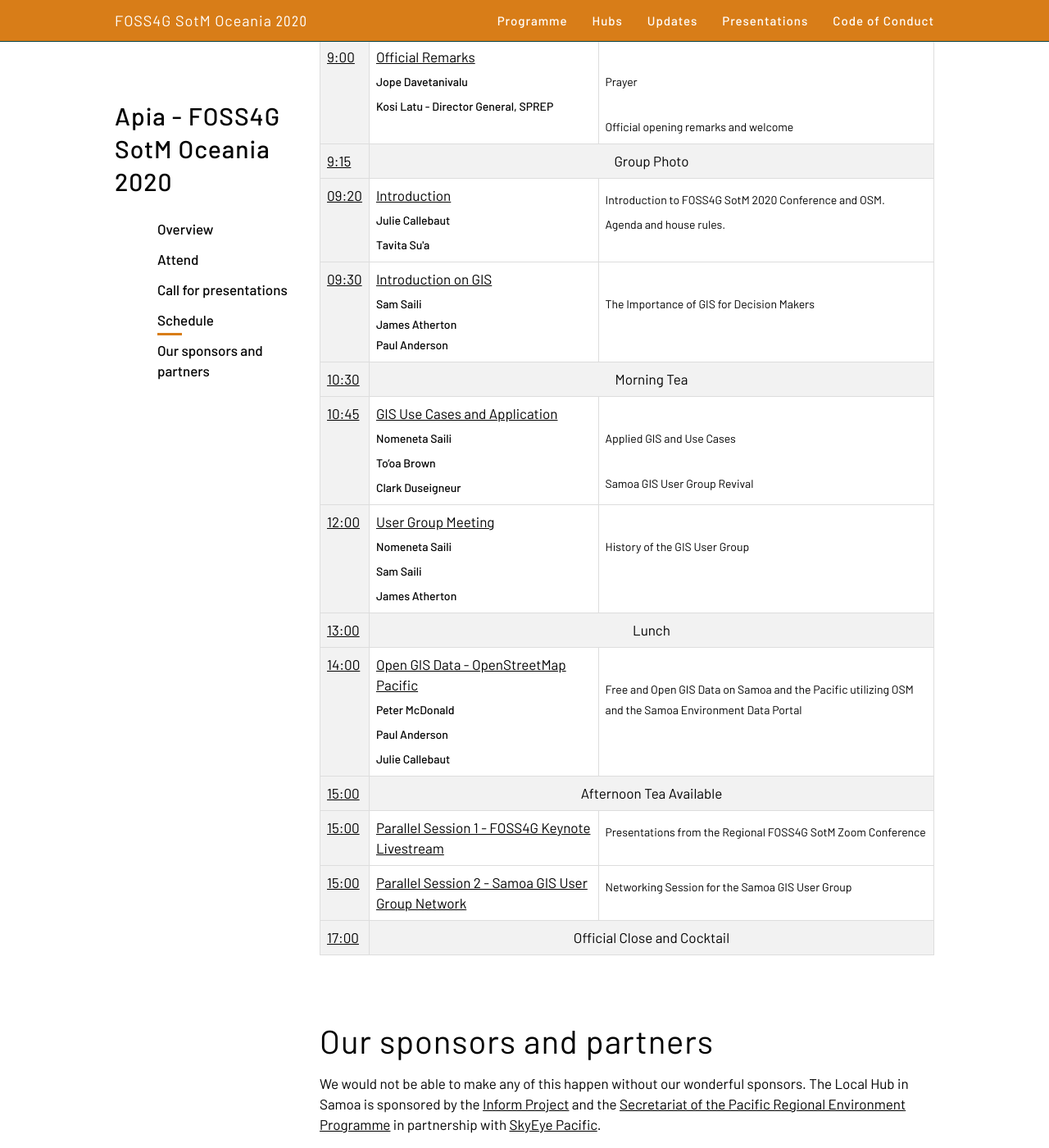
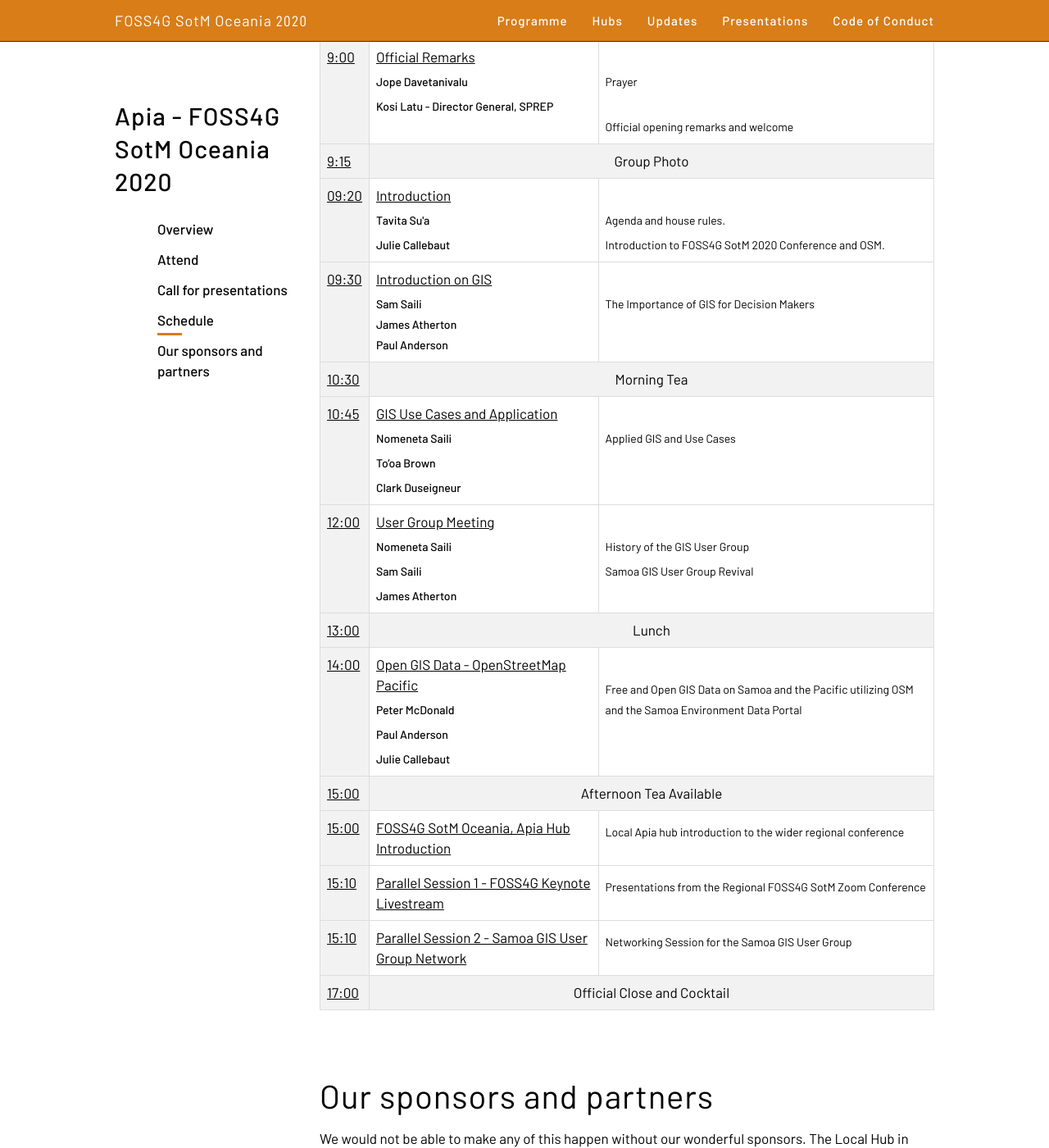
Before and after one commit to osgeo-oceania/foss4g-sotm-oceania-2020, a Jekyll site: the page built from hubs/apia/index.html, in a window 1280 px wide and 1400 px high, scrolled down 2604 px. Shown: the whole window at 82% size. Built offline with Jekyll 4.4.1, drawn with Linux system fonts in a browser that asks for light colours.

Commit message:
updated apia-hub schedule

```diff
--- a/hubs/apia/index.html
+++ b/hubs/apia/index.html
@@ -215,14 +215,16 @@
                 </td>
                 <td rowspan="1">
                     <u>Introduction</u>
-                    <br><span class="speaker"><strong>Julie Callebaut</strong>
+                    <br>
+                    <span class="speaker"><strong>Tavita Su'a</strong>
                     </span>
-                        <span class="speaker"><strong>Tavita Su'a</strong>
+                    <span class="speaker"><strong>Julie Callebaut</strong>
                     </span>
                 </td>
                 <td>
+                    <br>
+                    <span class="speaker">Agenda and house rules.</span>
                     <span class="speaker">Introduction to FOSS4G SotM 2020 Conference and OSM.</span>
-                    <span class="speaker">Agenda and house rules.</span>
                 </td>
             </tr>
             <tr>
@@ -259,8 +261,7 @@
                 <td rowspan="1" id="session_3DMDQK">
                     <br><span class="speaker">Applied GIS and Use Cases
                     </span>
-                    <br><span class="speaker">Samoa GIS User Group Revival
-                    </span>
+                    <br>
                 </td>
                 <tr>
                     <td class="fill-darken0"><u>12:00</u>
@@ -272,7 +273,10 @@
                                     </span>
                                 </td>
                                 <td rowspan="1" id="session_3DMDQK">
-                            <br><span class="speaker">History of the GIS User Group
+                                    <br>
+                                    <span class="speaker">History of the GIS User Group
+                                    </span>
+                                    <span class="speaker">Samoa GIS User Group Revival
                                     </span>
                         </td>
                     </tr>
@@ -307,6 +311,16 @@
                 <td class="fill-darken0"><u>15:00</u>
                 </td>
                 <td rowspan="1">
+                    <u>FOSS4G SotM Oceania, Apia Hub Introduction</u>
+                </td>
+                <td><span class="speaker">Local Apia hub introduction to the wider regional conference</span></td>
+                <!-- <td rowspan="1">
+                </td> -->
+            </tr>
+            <tr>
+                <td class="fill-darken0"><u>15:10</u>
+                </td>
+                <td rowspan="1">
                     <u>Parallel Session 1 - FOSS4G Keynote Livestream</u>
                 </td>
                 <td><span class="speaker"> Presentations from the Regional FOSS4G SotM Zoom Conference</span></td>
@@ -314,7 +328,7 @@
                 </td> -->
             </tr>
             <tr>
-                <td class="fill-darken0"><u>15:00</u>
+                <td class="fill-darken0"><u>15:10</u>
                 </td>
                 <td rowspan="1">
                     <u>Parallel Session 2 - Samoa GIS User Group Network</u>
```
Lines whose indentation alone changed are shown as unchanged.
